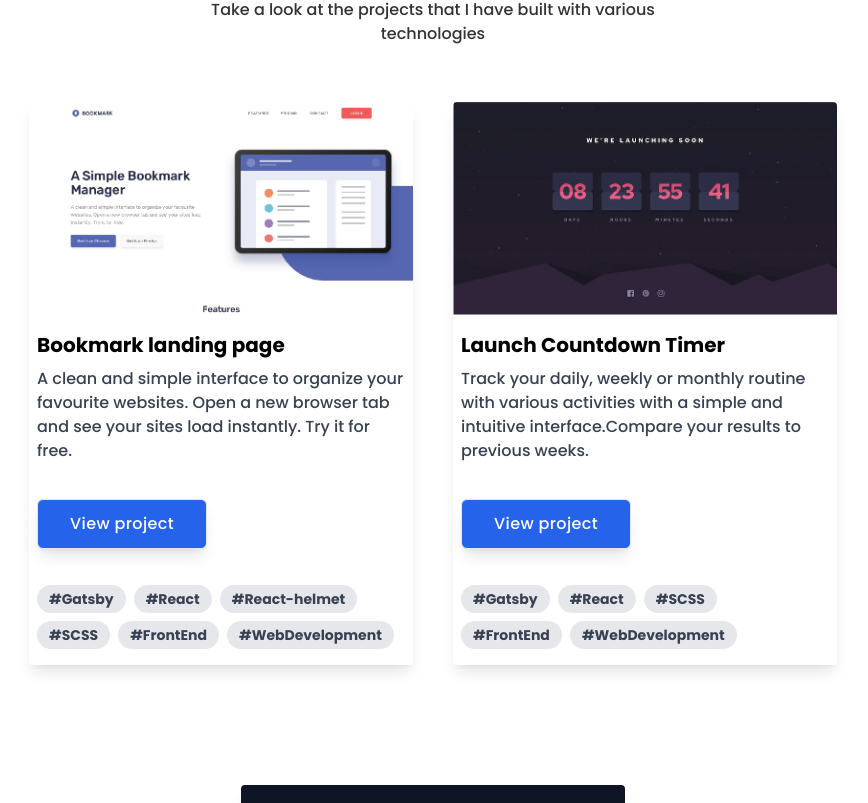
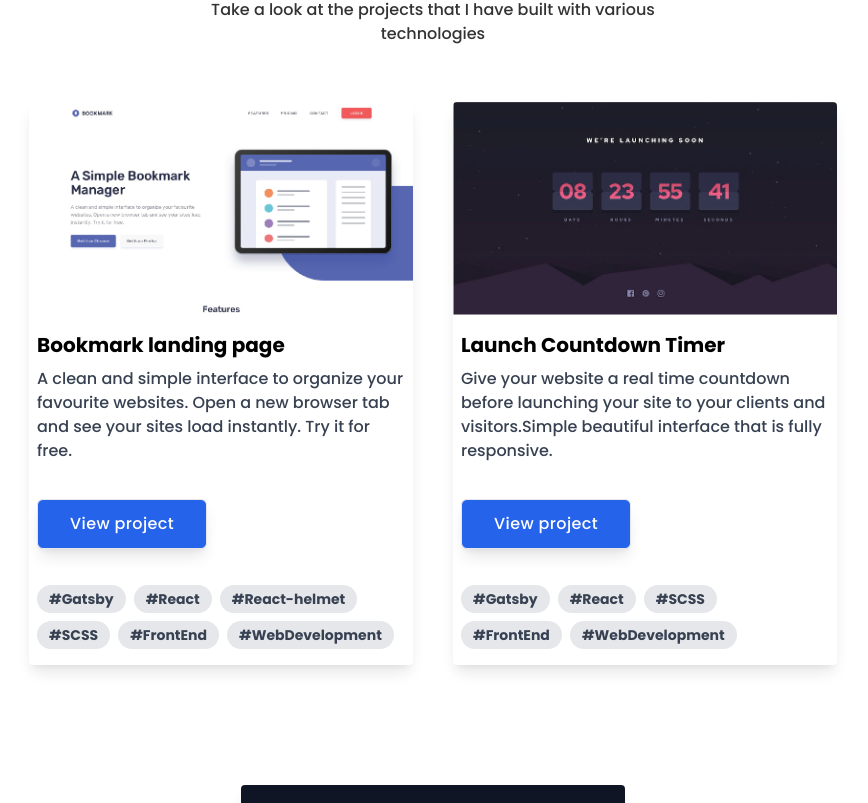
Before and after one commit to Nathan-s-Anthony/my-portfolio, a React (Create React App) app: page / in a window 1280 px wide. Shown: the part 1994-2797 px from the top of the page, without its empty margins (207-1075 px from the left). Built offline with nearby package versions, Linux system fonts and the light colour scheme.

Commit message:
updated project detail paragraph

```diff
--- a/src/components/js/main.js
+++ b/src/components/js/main.js
@@ -213,9 +213,9 @@ const Main = () => {
                     Launch Countdown Timer
                   </div>
                   <p className="text-gray-700 text-base">
-                    Track your daily, weekly or monthly routine with various
-                    activities with a simple and intuitive interface.Compare
-                    your results to previous weeks.
+                    Give your website a real time countdown before launching
+                    your site to your clients and visitors.Simple beautiful
+                    interface that is fully responsive.
                   </p>
                 </div>
                 <div className="px-2 pt-4">
```
